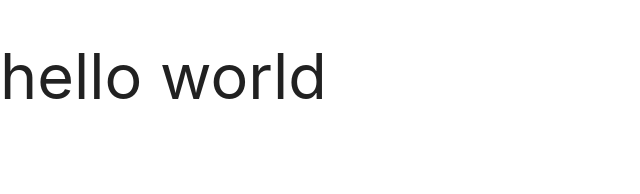
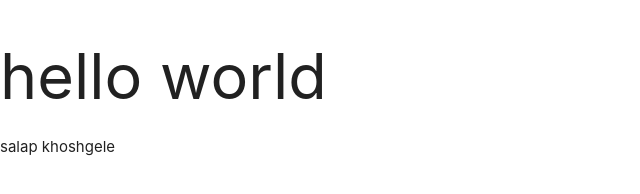
Before and after one commit to amirkbug/test1, a plain HTML site: page index.html in a window 1280 px wide. Shown: the whole page, without its empty margins (0-640 px from the left). Drawn offline with Linux system fonts and the light colour scheme.

Commit message:
salap jigar

```diff
--- a/index.html
+++ b/index.html
@@ -9,6 +9,7 @@
 </head>
 <body>
     <h1> hello world</h1>
+    <p>salap khoshgele</p>
 
 
 
```
